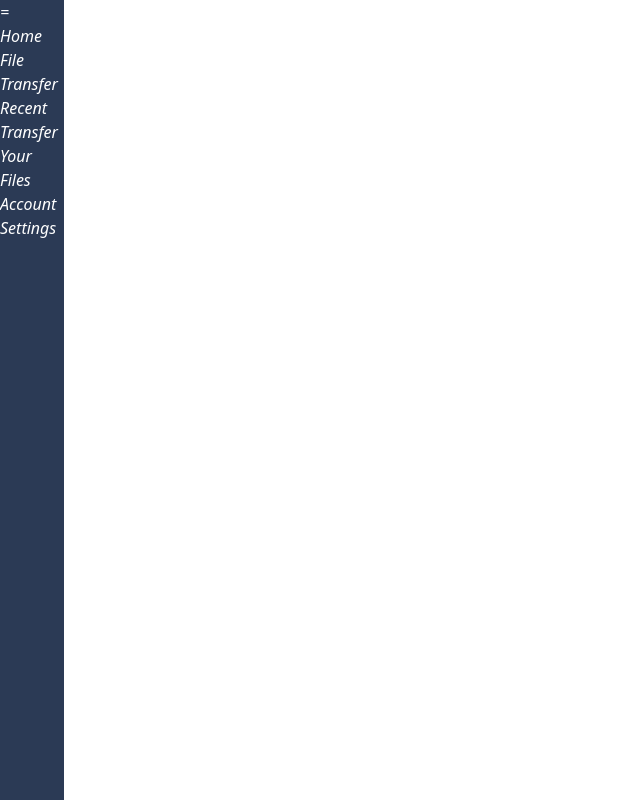
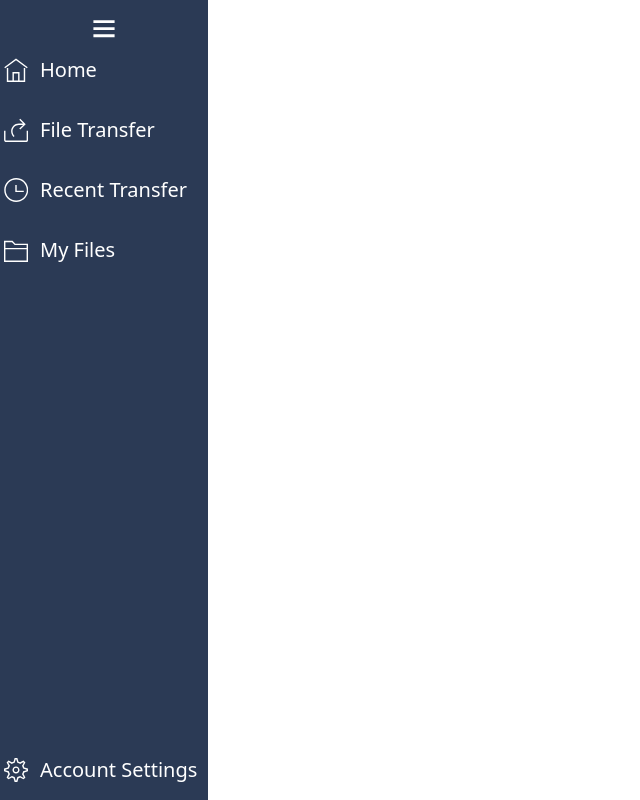
Before and after one commit to vonner04/JS-FileTransferApp, a React (Vite) app in the folder front-end/: page / in a window 1280 px wide. Shown: the whole page, without its empty margins (0-640 px from the left). Built offline with nearby package versions, Linux system fonts and the light colour scheme.

Commit message:
feat: navbar layout implemented and react-icons installed
bugfix: colors are now extended instead of replacing default palette.

```diff
--- a/front-end/src/components/navigation-bar/Navigation.jsx
+++ b/front-end/src/components/navigation-bar/Navigation.jsx
@@ -1,14 +1,29 @@
 import React from 'react'
+import { TfiMenu, TfiHome, TfiShare, TfiTime, TfiFolder, TfiSettings } from "react-icons/tfi";
 
 function Navigation() {
   return (
-    <div className ="fixed top-0 left-0 h-screen w-16 m-0 flex flex-col bg-base text-primary-text">
-      <i>=</i>
-      <i>Home</i>
-      <i>File Transfer</i>
-      <i>Recent Transfer</i>
-      <i>Your Files</i>
-      <i>Account Settings</i>
+    <div className ="fixed top-0 left-0 h-screen w-52 m-0 grid grid-rows-[auto,1fr,auto] items-start bg-primary-background text-primary-text text-xl">
+      {/* Menu Icon */}
+      <div className='flex flex-row justify-center'>
+      <TfiMenu className="sidebar-icon mt-4 "/>
+      </div>
+
+      {/* Links*/}
+      <div className='flex flex-col gap-y-8 mt-4'>
+        <div className='flex flex-row items-center space-x-4'>
+          <TfiHome className='sidebar-icon left-1'></TfiHome><span>Home</span></div>
+        <div className='flex flex-row items-center space-x-4'>
+          <TfiShare className='sidebar-icon left-1'></TfiShare><span>File Transfer</span></div>
+        <div className='flex flex-row items-center space-x-4'>
+          <TfiTime className='sidebar-icon left-1'></TfiTime><span>Recent Transfer</span></div>
+        <div className='flex flex-row items-center space-x-4'>
+          <TfiFolder className='sidebar-icon left-1'></TfiFolder><span>My Files</span>
+        </div>
+      </div>
+
+      <div className='flex flex-row items-center space-x-4 mb-4'>
+        <TfiSettings className='sidebar-icon left-1'></TfiSettings><span>Account Settings</span></div>
     </div>
   )
 }
--- a/front-end/src/main.css
+++ b/front-end/src/main.css
@@ -1,3 +1,17 @@
 @tailwind base;
 @tailwind components;
 @tailwind utilities;
+
+/* Add global box-sizing reset */
+*,
+*:before,
+*:after {
+	@apply box-border;
+}
+
+/* custom icon */
+@layer components {
+	.sidebar-icon {
+		@apply relative self-center w-6 h-6;
+	}
+}
--- a/front-end/tailwind.config.js
+++ b/front-end/tailwind.config.js
@@ -5,11 +5,13 @@ export default {
     "./src/**/*.{js,ts,jsx,tsx}",
   ],
   theme: {
-    extend: {},
-    colors: {
-      'base': '#2B3A55',
-      'primary-text': '#FFFFFF'
+    extend: {
+      colors: {
+        'primary-background': '#2B3A55',
+        'primary-text': '#FFFFFF'
+      },
     },
+
   },
   plugins: [],
 }
--- /dev/null
+++ b/package.json
@@ -0,0 +1,5 @@
+{
+  "dependencies": {
+    "react-icons": "^5.3.0"
+  }
+}
```
Also changed, not shown: 1 other file (tests, documents, lock files or other folders).
